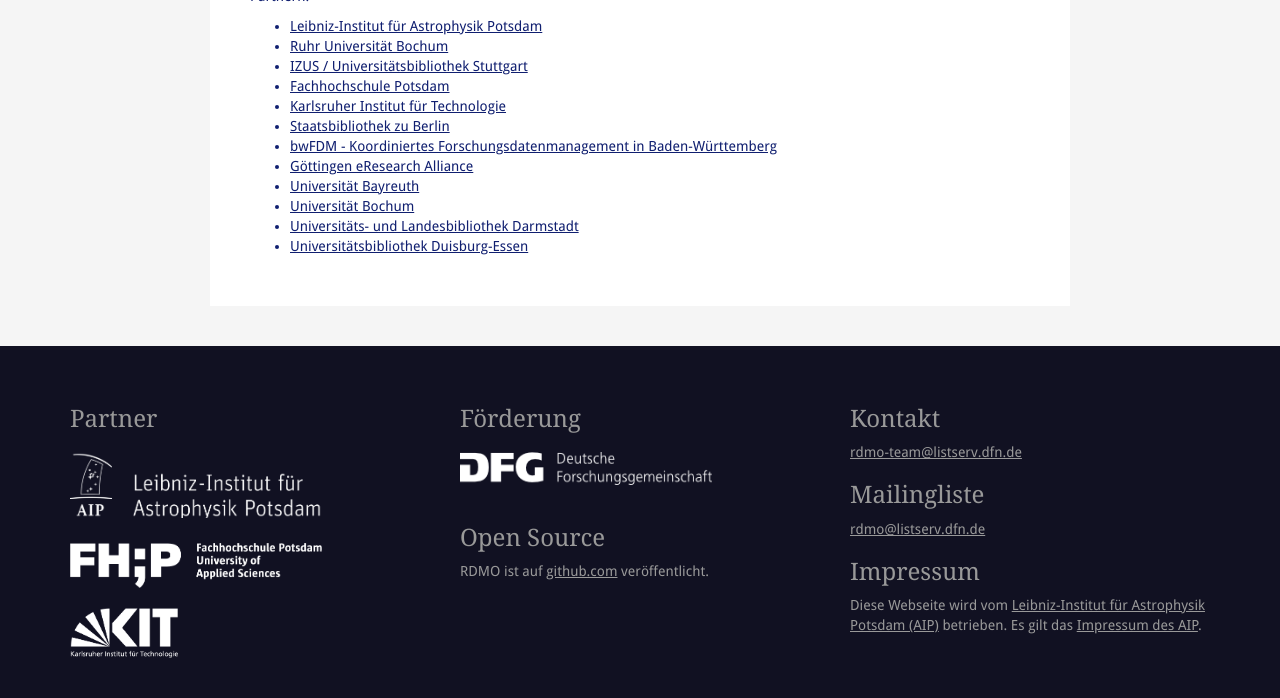
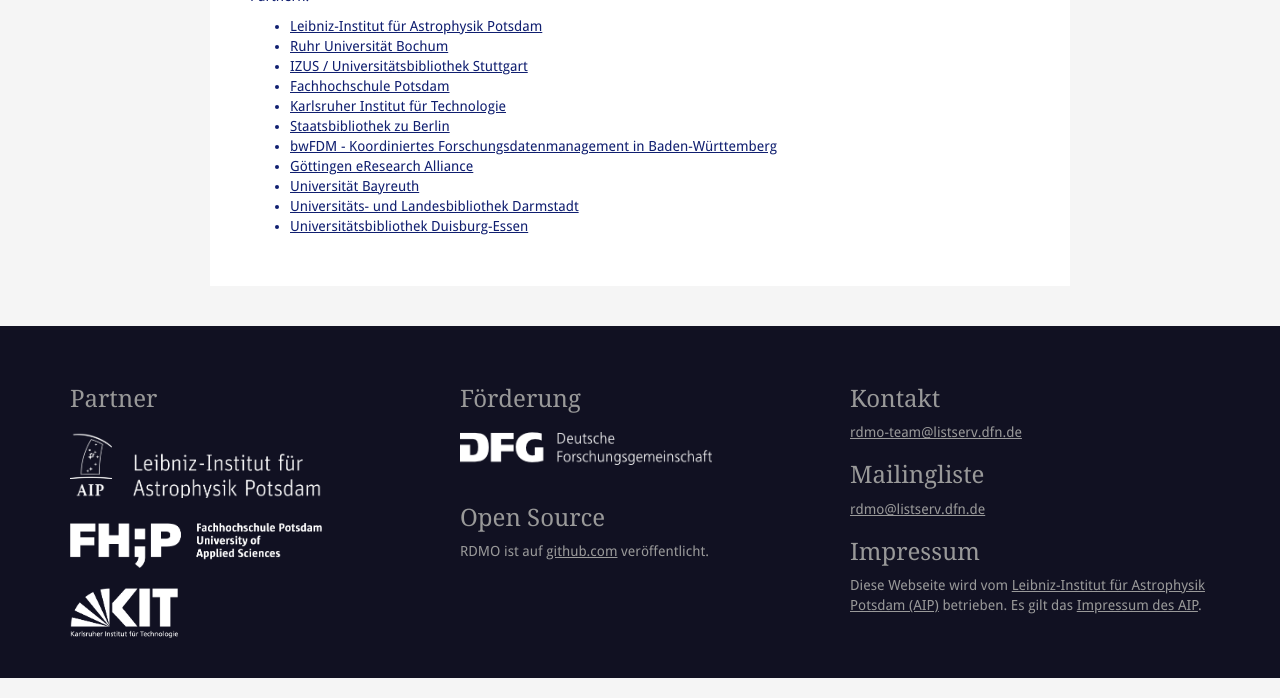
Before and after one commit to rdmorganiser/rdmorganiser.github.io, a Jekyll site: the page built from kooperationen.md, in a window 1280 px wide and 900 px high, scrolled down 647 px, cut to the strip 202-900 px from the top of the window. Built offline with Jekyll 4.4.1, drawn with Linux system fonts in a browser that asks for light colours; nearby versions of some CDN libraries.

Commit message:
Update locations.yml

```diff
--- a/_data/locations.yml
+++ b/_data/locations.yml
@@ -55,9 +55,6 @@
   lon: 49.929511
   color: blue
 
-- name: Universität Bochum
-  url: http://www.ruhr-uni-bochum.de
-
 - name: Universitäts- und Landesbibliothek Darmstadt
   url: https://tudmo.ulb.tu-darmstadt.de
   contact: Gerald Langhanke
```
